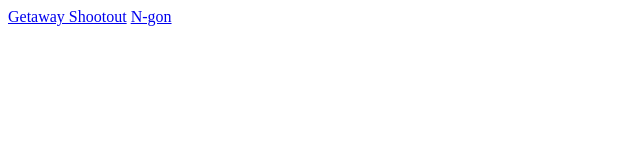
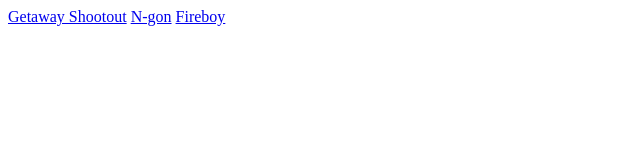
Before and after one commit to FillingInTheBlanks/FillingInTheBlanks.github.io, a browser extension: page index.html in a window 1280 px wide. Shown: the full height of the page, 0-640 px from the left. Drawn offline with Linux system fonts and the light colour scheme.

Commit message:
Update index.html

```diff
--- a/index.html
+++ b/index.html
@@ -1,2 +1,3 @@
 <a href="/getaway/">Getaway Shootout</a>
 <a href="/n-gon/">N-gon</a>
+<a href="/Fireboy">Fireboy</a>
```
